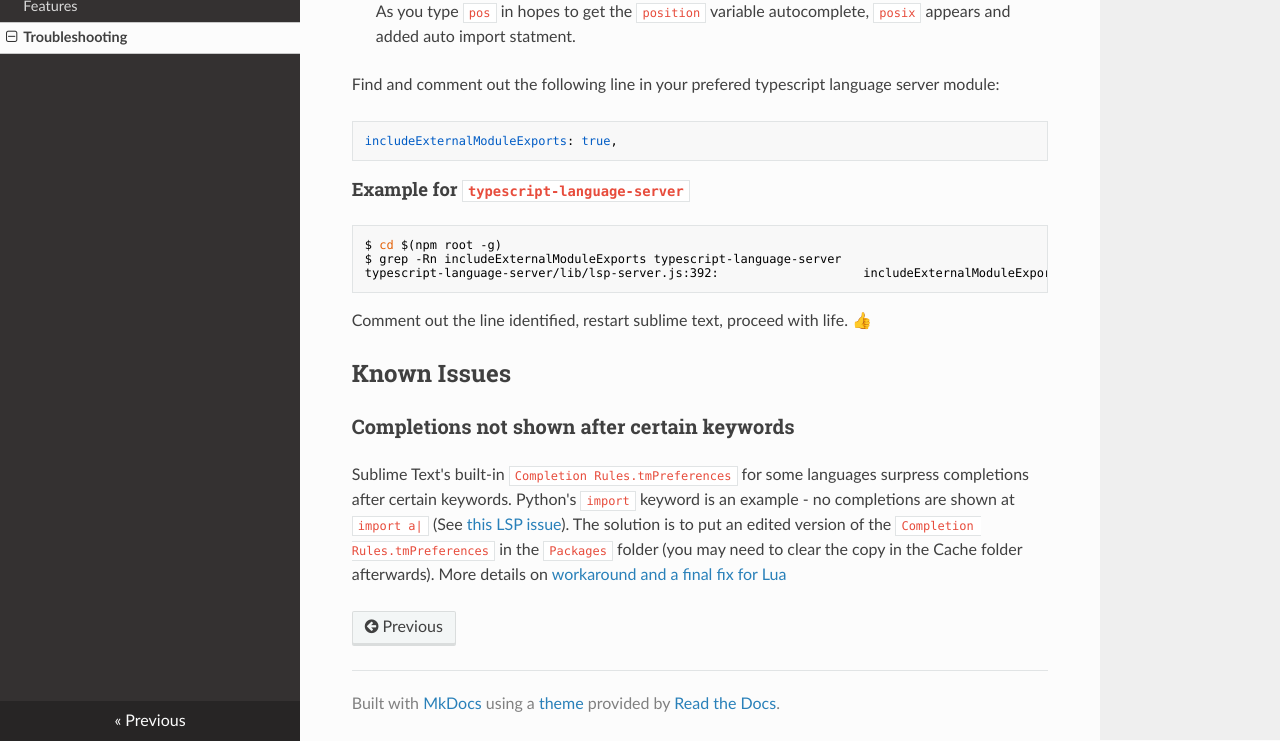
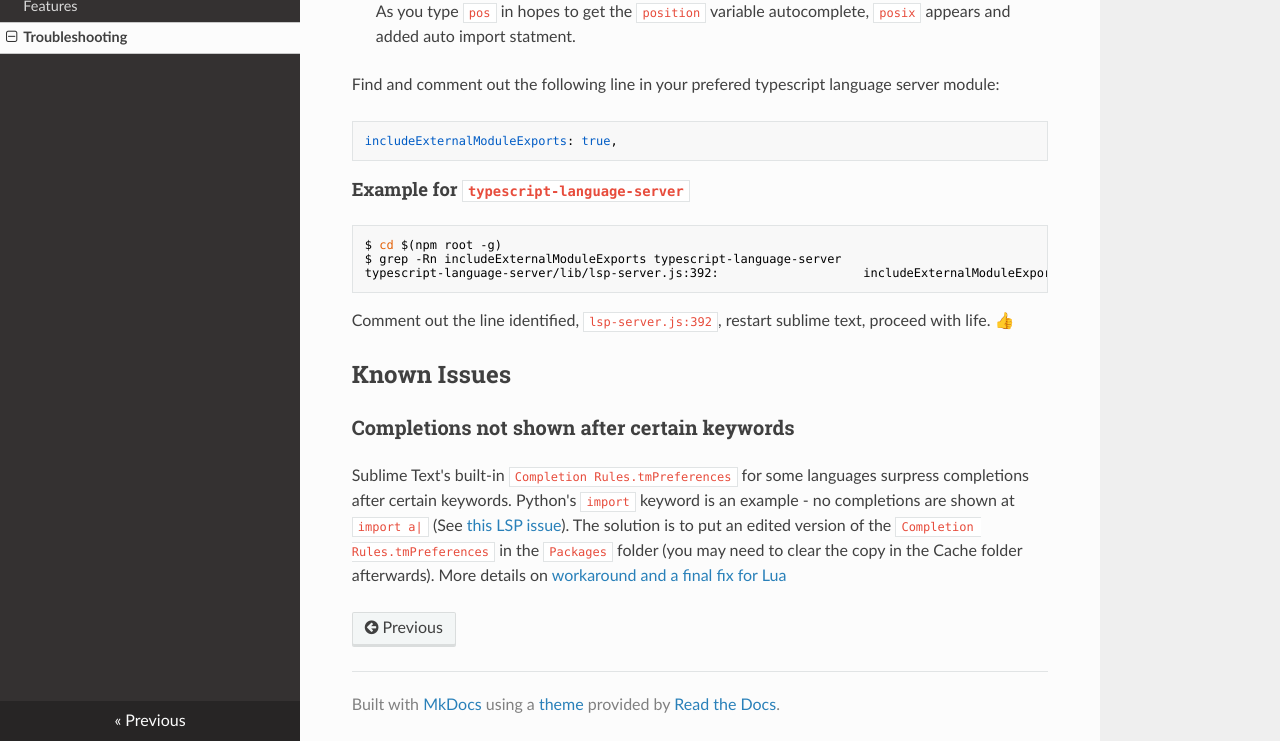
Before and after one commit to sublimelsp/LSP, an MkDocs documentation site: the page built from docs/troubleshooting.md, in a window 1280 px wide and 900 px high, scrolled down 1315 px, cut to the strip 159-900 px from the top of the window. Built offline with MkDocs 1.6.1, drawn with Linux system fonts in a browser that asks for light colours; nearby versions of some CDN libraries.

Commit message:
Update troubleshooting.md

````diff
--- a/docs/troubleshooting.md
+++ b/docs/troubleshooting.md
@@ -48,7 +48,7 @@ $ cd $(npm root -g)
 $ grep -Rn includeExternalModuleExports typescript-language-server
 typescript-language-server/lib/lsp-server.js:392:                    includeExternalModuleExports: true,
 ```
-Comment out the line identified, restart sublime text, proceed with life. 👍
+Comment out the line identified, `lsp-server.js:392`, restart sublime text, proceed with life. 👍
 
 ## Known Issues
 
````
